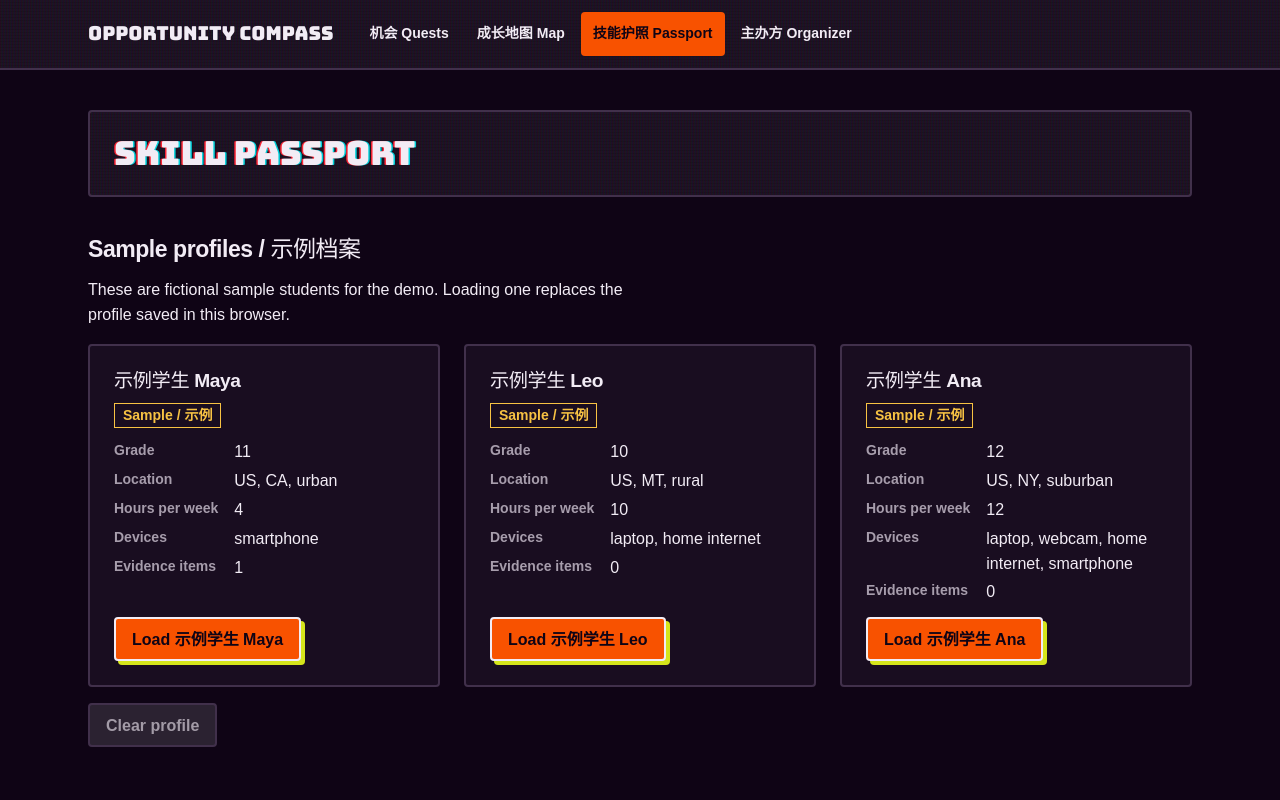
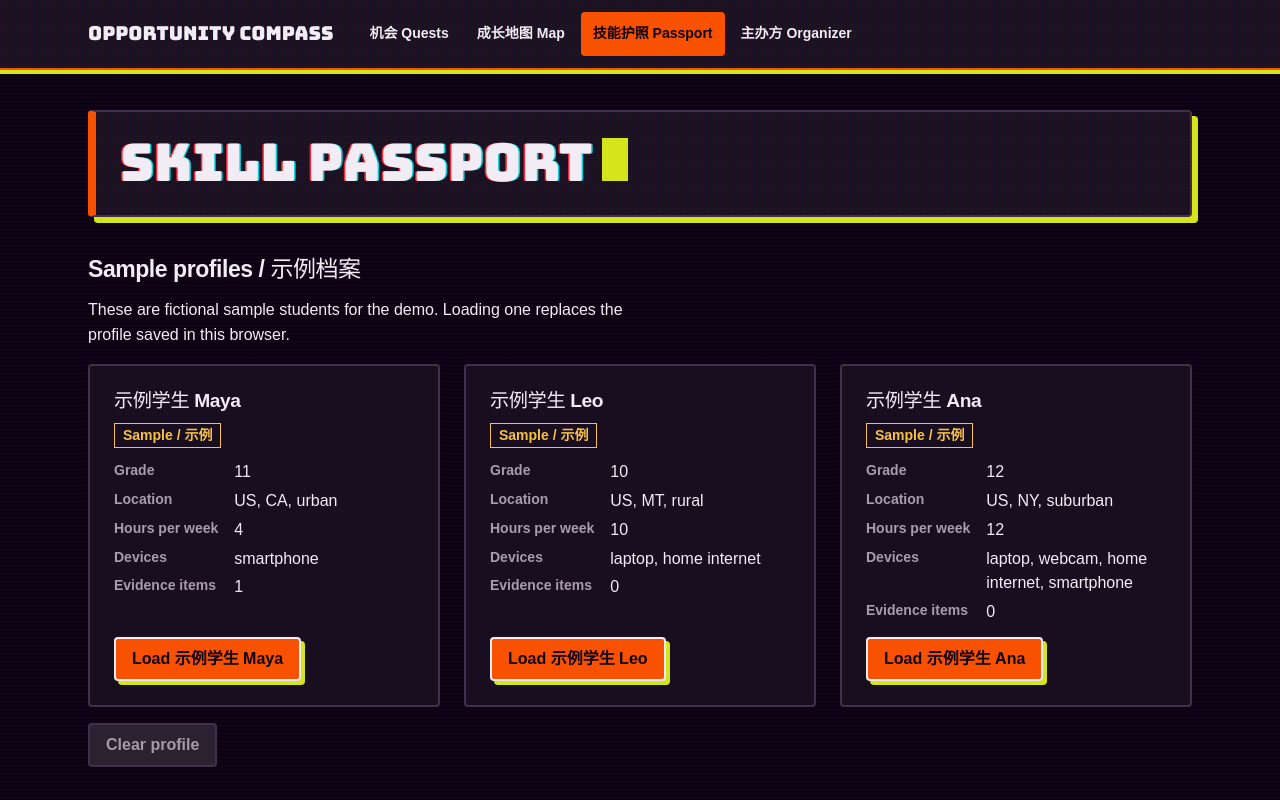
Before and after one commit to Zerune0/opportunity-compass, a Next.js app: page /passport in a window 1280 px wide. Shown: the top 800 px of the page. Built offline with nearby package versions, Linux system fonts and the light colour scheme; a web font is replaced by a local one.

Commit message:
feat(ui): stronger arcade feel with larger titles, card motion and screen trim

```diff
--- a/app/globals.css
+++ b/app/globals.css
@@ -55,7 +55,7 @@
 
 @layer base {
   h1 {
-    font-size: var(--text-3xl);
+    font-size: clamp(2.2rem, 4.2vw, 3.25rem);
     text-transform: uppercase;
     text-shadow: -1.5px 0 0 var(--color-crt-r), 1.5px 0 0 var(--color-crt-c);
     max-width: 28ch;
@@ -99,7 +99,7 @@
 
 @layer components {
   /* Shell */
-  .shell-bar { position: sticky; top: 0; z-index: var(--z-sticky-nav); background: var(--color-paper-2); border-bottom: var(--rule-bar) solid var(--color-rule); }
+  .shell-bar { position: sticky; top: 0; z-index: var(--z-sticky-nav); background: var(--color-paper-2); border-bottom: var(--rule-bar) solid var(--color-accent); box-shadow: 0 4px 0 var(--color-accent-2); }
   .shell-bar__inner, .shell-main { width: 100%; max-width: var(--shell); margin-inline: auto; padding-inline: var(--space-lg); }
   .shell-bar__inner { display: flex; flex-wrap: wrap; align-items: center; gap: var(--space-xs) var(--space-lg); padding-block: var(--space-sm); }
   .shell-main { padding-block: var(--space-xl) var(--space-3xl); }
@@ -135,7 +135,9 @@
 
   /* Page head: the band every screen opens on */
   .rpg-head { display: grid; gap: var(--space-sm); padding: var(--space-lg); background: var(--color-paper-2); border: var(--rule-bar) solid var(--color-rule); border-radius: var(--radius-card); }
+  .rpg-head { border-inline-start: var(--space-xs) solid var(--color-accent); box-shadow: var(--shadow-card); }
   .rpg-head h2 { color: var(--color-accent-2); }
+  .rpg-head h1::after, .home h1::after { content: ""; display: inline-block; width: 0.5em; height: 0.82em; margin-inline-start: 0.18em; background: var(--color-accent-2); animation: rpg-blink 1.1s steps(1) infinite; }
 
   /* Wells */
   .rpg-card { display: flex; flex-direction: column; gap: var(--space-sm); min-width: 0; padding: var(--space-lg); background: var(--color-paper-2); border: var(--rule-bar) solid var(--color-rule); border-radius: var(--radius-card); }
@@ -175,7 +177,7 @@
 
   /* Figures: Silkscreen, big, the two inks taking turns */
   .rpg-score { display: flex; align-items: baseline; gap: var(--space-xs); line-height: 1; }
-  .rpg-figure { font-family: var(--font-outlier); font-weight: 700; font-size: 2.75rem; line-height: 1; color: var(--color-accent); font-variant-numeric: tabular-nums; }
+  .rpg-figure { font-family: var(--font-outlier); font-weight: 700; font-size: 3.5rem; line-height: 1; color: var(--color-accent); font-variant-numeric: tabular-nums; }
   .rpg-figure--answer, .rpg-route-grid > :nth-child(even) .rpg-figure { color: var(--color-accent-2); }
   .rpg-unit { font-weight: 700; }
 
@@ -212,7 +214,31 @@
 
   /* Home: the title beside the select menu */
   .home { display: grid; gap: var(--space-xl); align-items: center; padding: var(--space-xl) var(--space-lg); background: var(--color-paper-2); border: var(--rule-bar) solid var(--color-rule); border-radius: var(--radius-card); }
-  .home h1 { font-size: clamp(2.4rem, 6vw, 4.25rem); max-width: 12ch; }
+  .home { box-shadow: var(--shadow-card); min-height: min(70vh, 34rem); }
+  .home h1 { font-size: clamp(1.9rem, 4.3vw, 3.4rem); max-width: none; }
   .home__lead { font-size: var(--text-lg); line-height: 1.5; max-width: 34ch; color: var(--color-ink-2); }
   @media (min-width: 56rem) { .home { grid-template-columns: minmax(0, 6fr) minmax(0, 5fr); padding: var(--space-2xl) var(--space-xl); } }
+
+  /* Cards in a grid lift off the screen like a pressed key in reverse */
+  .rpg-route-grid > .rpg-card { transition: translate var(--dur-micro) var(--ease-out), box-shadow var(--dur-micro) var(--ease-out), border-color var(--dur-micro) steps(1); animation: rpg-boot var(--dur-long) var(--ease-out) both; }
+  .rpg-route-grid > .rpg-card:nth-child(2) { animation-delay: 70ms; }
+  .rpg-route-grid > .rpg-card:nth-child(3) { animation-delay: 140ms; }
+  .rpg-route-grid > .rpg-card:nth-child(n + 4) { animation-delay: 210ms; }
+  .rpg-route-grid > .rpg-card:hover { translate: -3px -3px; border-color: var(--color-accent); box-shadow: 6px 6px 0 var(--color-accent); }
+  .rpg-route-grid > .rpg-card[aria-current="true"]:hover { border-color: var(--color-accent-2); box-shadow: var(--shadow-card); }
+  .rpg-card h2 a { text-decoration-line: none; }
+  .rpg-card h2 a:hover { text-decoration-line: underline; }
 }
+
+/* The whole cabinet sits behind a faint static screen */
+body::before {
+  content: ""; position: fixed; inset: 0; z-index: -1; pointer-events: none;
+  background-image: repeating-linear-gradient(to bottom, transparent 0 3px, color-mix(in oklab, var(--color-shade) 55%, transparent) 3px 4px);
+}
+
+@keyframes rpg-blink { 0%, 49% { opacity: 1; } 50%, 100% { opacity: 0; } }
+@keyframes rpg-boot { from { opacity: 0; translate: 0 12px; } to { opacity: 1; translate: 0 0; } }
+@media (prefers-reduced-motion: reduce) {
+  .rpg-head h1::after, .home h1::after { animation: none; }
+  .rpg-route-grid > .rpg-card { animation: none; }
+}
```
